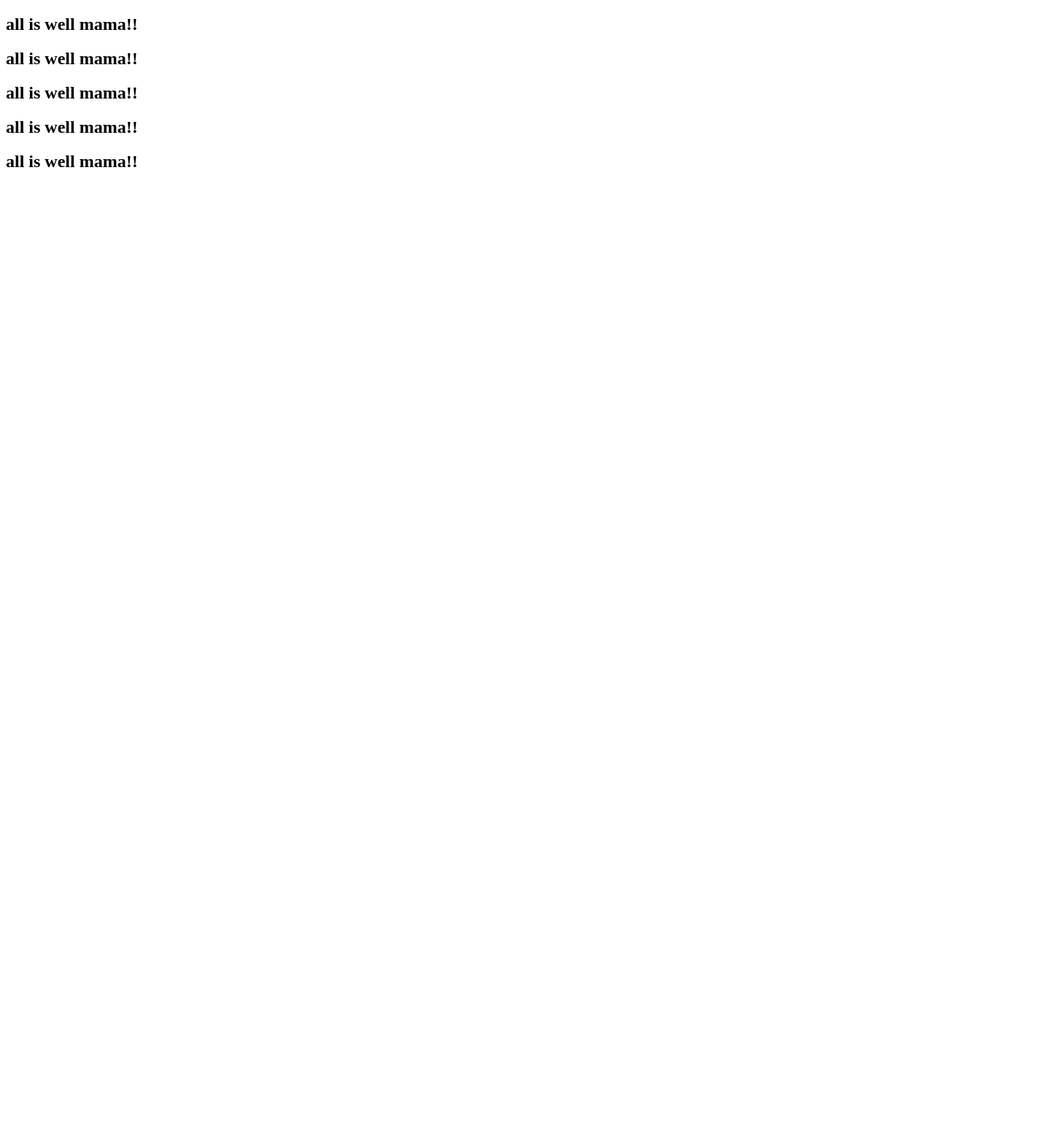
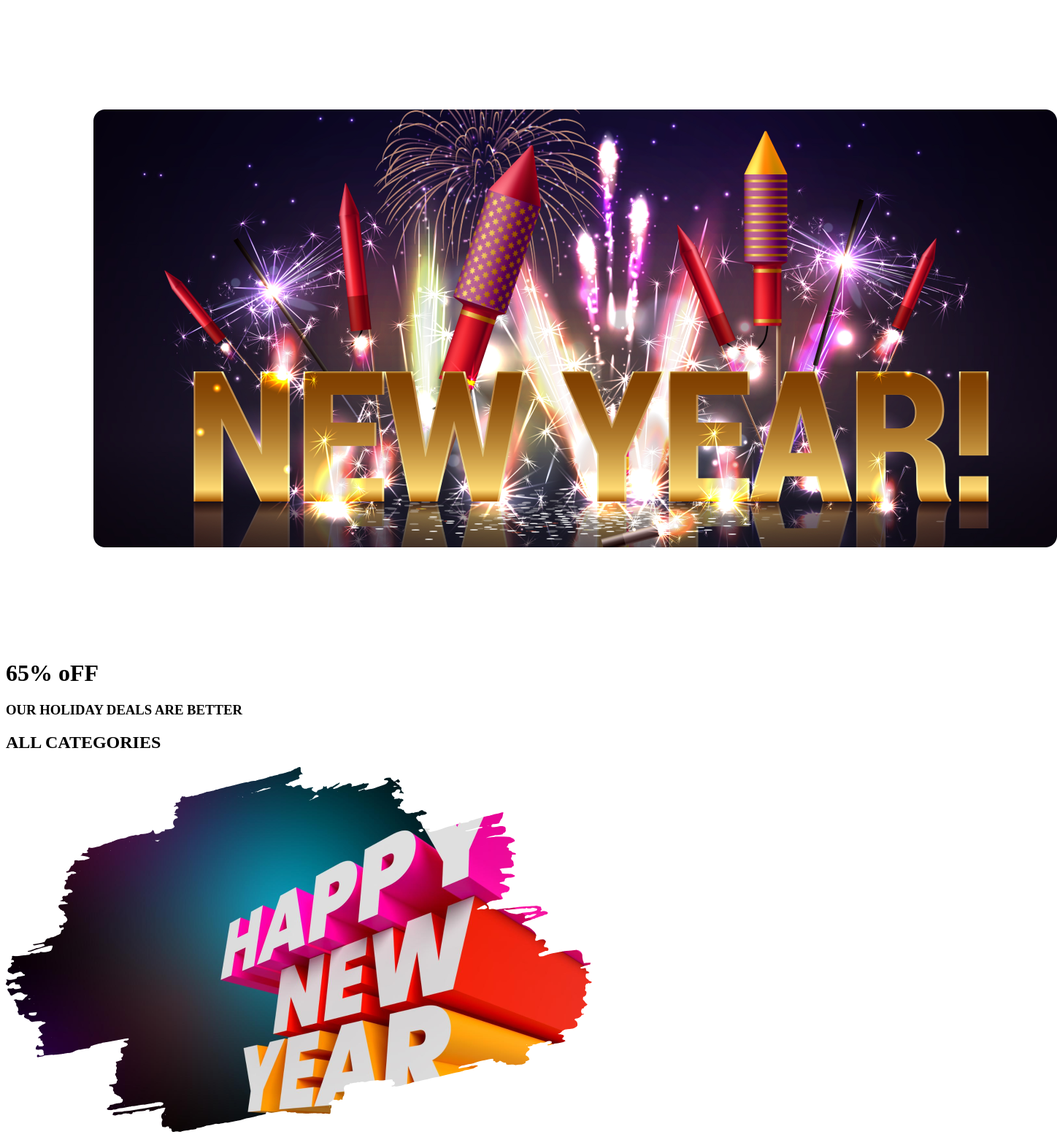
Before and after one commit to mdjobayeradnan/reset-assignment-1, a plain HTML site: page index.html in a window 1280 px wide. Shown: the whole page at 73% size, 1448 px wide, since content can reach past the window. Before the commit the page ends 800 px from the top, so only its background shows below. Drawn offline with Linux system fonts and the light colour scheme.

Commit message:
banner section added

```diff
--- a/index.html
+++ b/index.html
@@ -6,10 +6,34 @@
     <title>Document</title>
 </head>
 <body>
-    <H2>all is well mama!!</H2>
-    <H2>all is well mama!!</H2>
-    <H2>all is well mama!!</H2>
-    <H2>all is well mama!!</H2>
-    <H2>all is well mama!!</H2>
+    <!DOCTYPE html>
+<html lang="en">
+<head>
+    <meta charset="UTF-8">
+    <meta name="viewport" content="width=device-width, initial-scale=1.0">
+    <title>Document</title>
+    <link rel="stylesheet" href="style/style.css">
+</head>
+<body>
+    <!--header section-->
+   <header>
+   <div class="header-section">
+    <img src="images/Banner Image.png" alt="">
+   </div>
+   </header>
+
+   <!--main section-->
+   <main>
+<div class="offer-sectin">
+    <h1><span>65% oFF</span></h1>
+    <h3>OUR HOLIDAY DEALS ARE BETTER</h3>
+    <h2>ALL CATEGORIES</h2>
+
+    <img src="images/New Year Photo.png" alt="">
+</div>
+   </main>
+   <footer></footer>
 </body>
 </html>
+</body>
+</html>
--- /dev/null
+++ b/style/style.css
@@ -0,0 +1,6 @@
+*{
+    border: 0;
+}
+.header-section{
+    margin: 150px 120px;
+}
```
